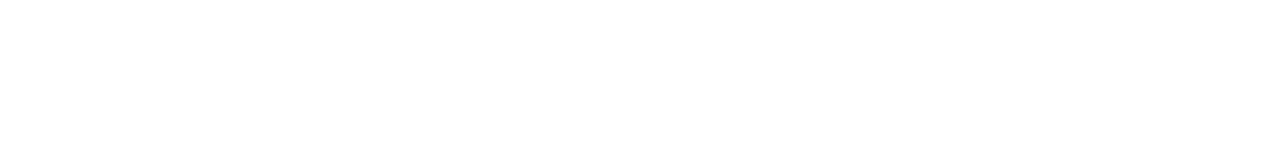
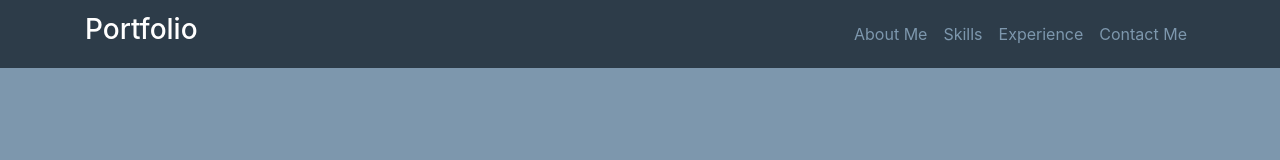
Before and after one commit to vooveen/MyPortfolio, a plain HTML site: page index.html in a window 1280 px wide. Drawn offline with nearby package versions, Linux system fonts and the light colour scheme.

Commit message:
Creating Navbar

```diff
--- a/css/style.css
+++ b/css/style.css
@@ -0,0 +1,19 @@
+.navbar {
+    background-color: #2d3c49;
+}
+
+body {
+    background-color: #7d97ad;
+}
+
+#header a {
+    color: #7d97ad;
+}
+
+#header a:hover {
+    color: #ffffff;
+}
+
+#header h3 {
+    color: #ffffff;
+}
--- a/index.html
+++ b/index.html
@@ -5,13 +5,42 @@
     <meta charset="UTF-8">
     <meta name="viewport" content="width=device-width, initial-scale=1.0">
     <meta http-equiv="X-UA-Compatible" content="ie=edge">
-    <link rel="stylesheet" href="css/bootstrap.css">
+
+    <!-- Bootstrap CSS -->
+    <link rel="stylesheet" href="https://stackpath.bootstrapcdn.com/bootstrap/4.1.3/css/bootstrap.min.css" integrity="sha384-MCw98/SFnGE8fJT3GXwEOngsV7Zt27NXFoaoApmYm81iuXoPkFOJwJ8ERdknLPMO" crossorigin="anonymous">
+
     <link rel="stylesheet" href="css/style.css">
+
+    <!-- JavaScript -->
+    <!-- jQuery, Popper.js, Bootstrap JS -->
+    <script src="https://code.jquery.com/jquery-3.3.1.slim.min.js" integrity="sha384-q8i/X+965DzO0rT7abK41JStQIAqVgRVzpbzo5smXKp4YfRvH+8abtTE1Pi6jizo" crossorigin="anonymous"></script>
+    <script src="https://cdnjs.cloudflare.com/ajax/libs/popper.js/1.14.3/umd/popper.min.js" integrity="sha384-ZMP7rVo3mIykV+2+9J3UJ46jBk0WLaUAdn689aCwoqbBJiSnjAK/l8WvCWPIPm49" crossorigin="anonymous"></script>
+    <script src="https://stackpath.bootstrapcdn.com/bootstrap/4.1.3/js/bootstrap.min.js" integrity="sha384-ChfqqxuZUCnJSK3+MXmPNIyE6ZbWh2IMqE241rYiqJxyMiZ6OW/JmZQ5stwEULTy" crossorigin="anonymous"></script>
     <title>Portfolio</title>
 </head>
 
 <body>
-
+    <!--Navbar-->
+    <div id="header">
+        <nav class="navbar navbar-expand-sm navbar-dark fixed-top">
+            <div class="container">
+                <button class="navbar-toggler" data-toggle="collapse" data-target="#navbar">
+                    <span class="navbar-toggler-icon"></span>
+                </button>
+                <a href="#" class="navbar-brand">
+                    <h3>Portfolio</h3>
+                </a>
+                <div class="collapse navbar-collapse" id="navbar">
+                    <ul class="navbar-nav ml-auto">
+                        <li class="nav-item"><a href="#" class="nav-link">About Me</a></li>
+                        <li class="nav-item"><a href="#" class="nav-link">Skills</a></li>
+                        <li class="nav-item"><a href="#" class="nav-link">Experience</a></li>
+                        <li class="nav-item"><a href="#" class="nav-link">Contact Me</a></li>
+                    </ul>
+                </div>
+            </div>
+        </nav>
+    </div>
 </body>
 
 </html>
```
